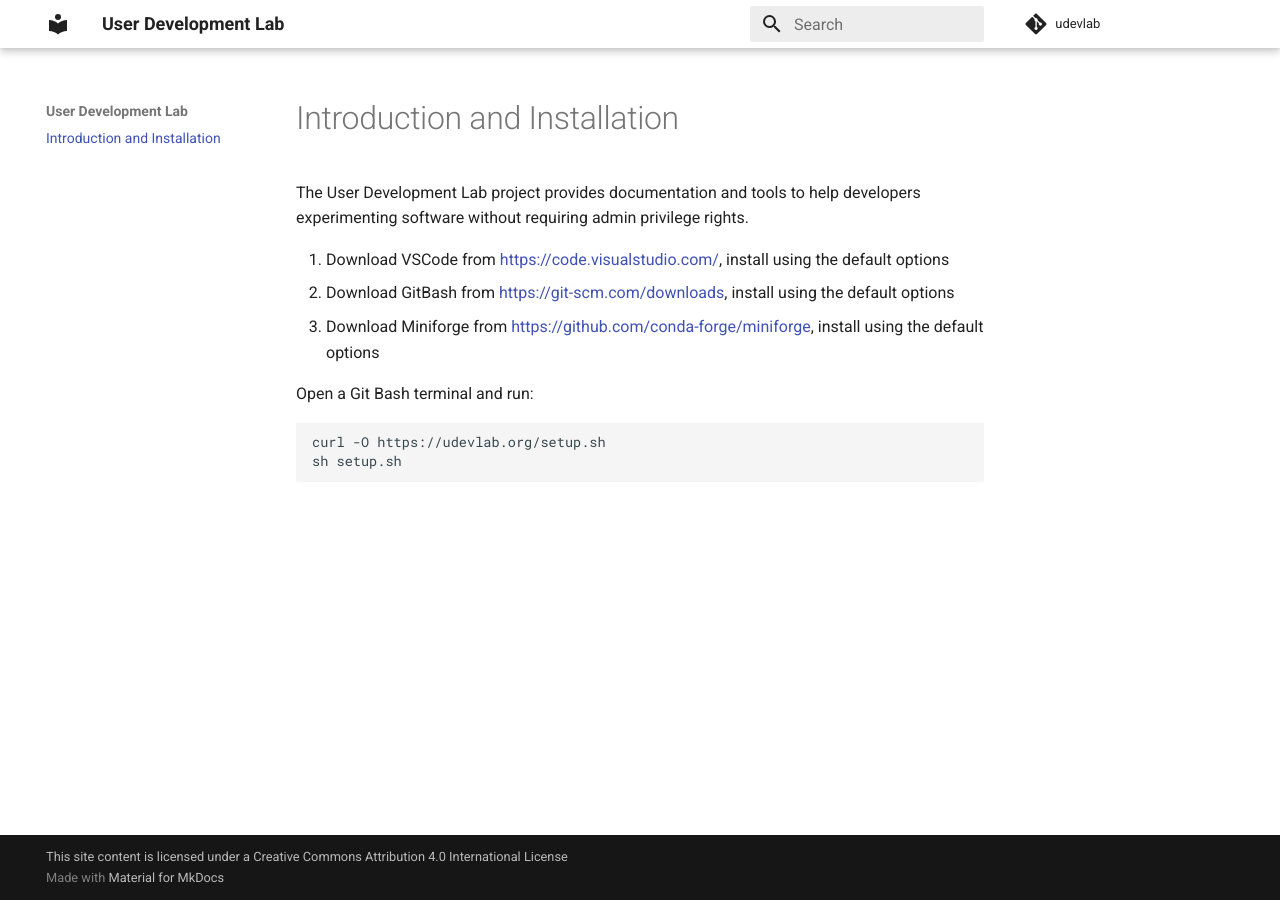
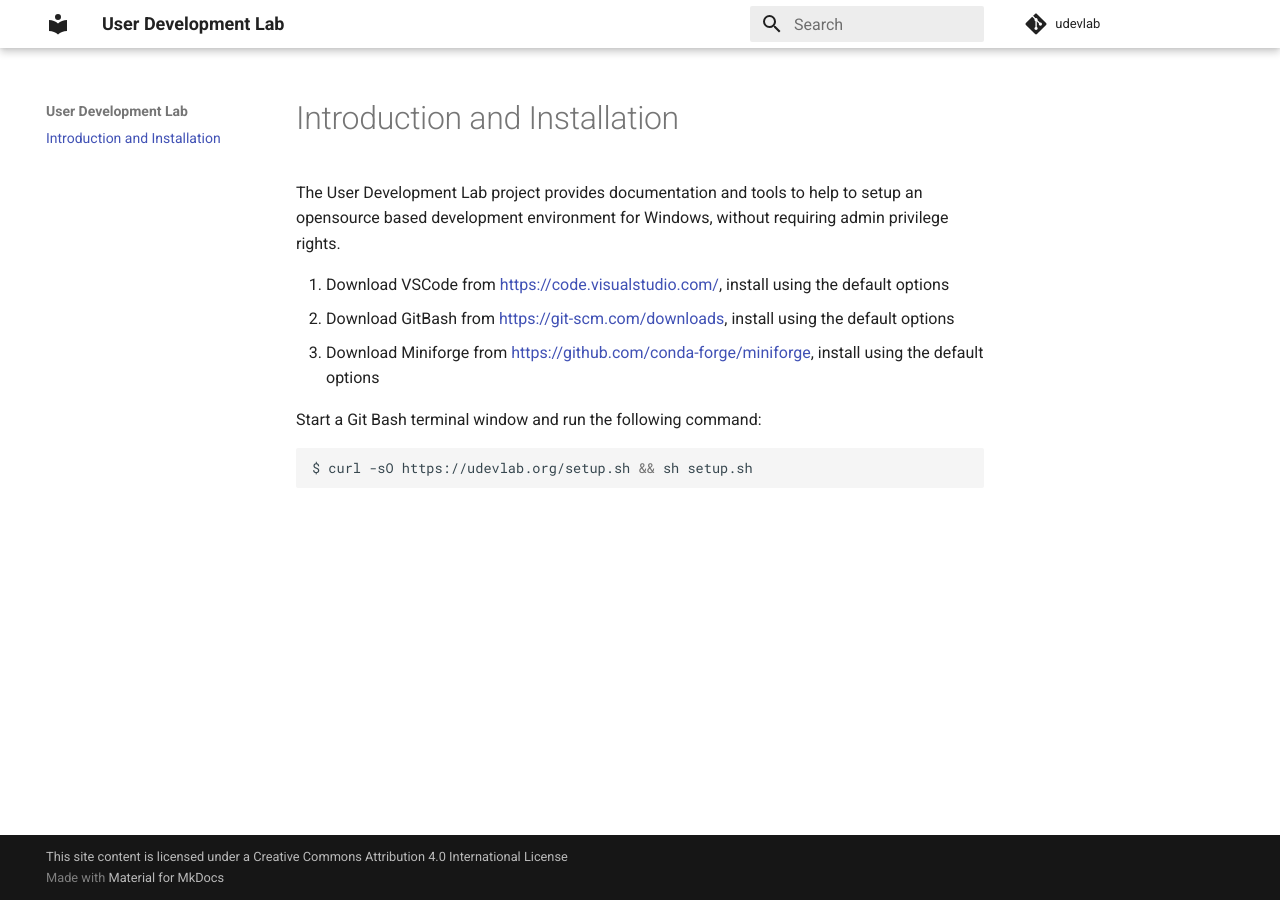
Before and after one commit to udevlab/udevlab, an MkDocs documentation site: the page built from docs/index.md, in a window 1280 px wide. Built offline with MkDocs 1.6.1 and Material for MkDocs 9.7.7, drawn with Linux system fonts in a browser that asks for light colours; comment, search, counter and statistics services are not loaded.

Commit message:
docs improvements

````diff
--- a/docs/index.md
+++ b/docs/index.md
@@ -1,11 +1,10 @@
-The User Development Lab project provides documentation and tools to help developers experimenting software without requiring admin privilege rights.
+The User Development Lab project provides documentation and tools to help to setup an opensource based development environment for Windows, without requiring admin privilege rights.
 
 1. Download VSCode from https://code.visualstudio.com/, install using the default options
 1. Download GitBash from https://git-scm.com/downloads, install using the default options
 1. Download Miniforge from https://github.com/conda-forge/miniforge, install using the default options
 
-Open a Git Bash terminal and run:
-```html
-curl -O https://udevlab.org/setup.sh
-sh setup.sh
+Start a Git Bash terminal window and run the following command:
+```sh
+$ curl -sO https://udevlab.org/setup.sh && sh setup.sh
 ```
````
Also changed, not shown: README.md (+4 -2 lines).
